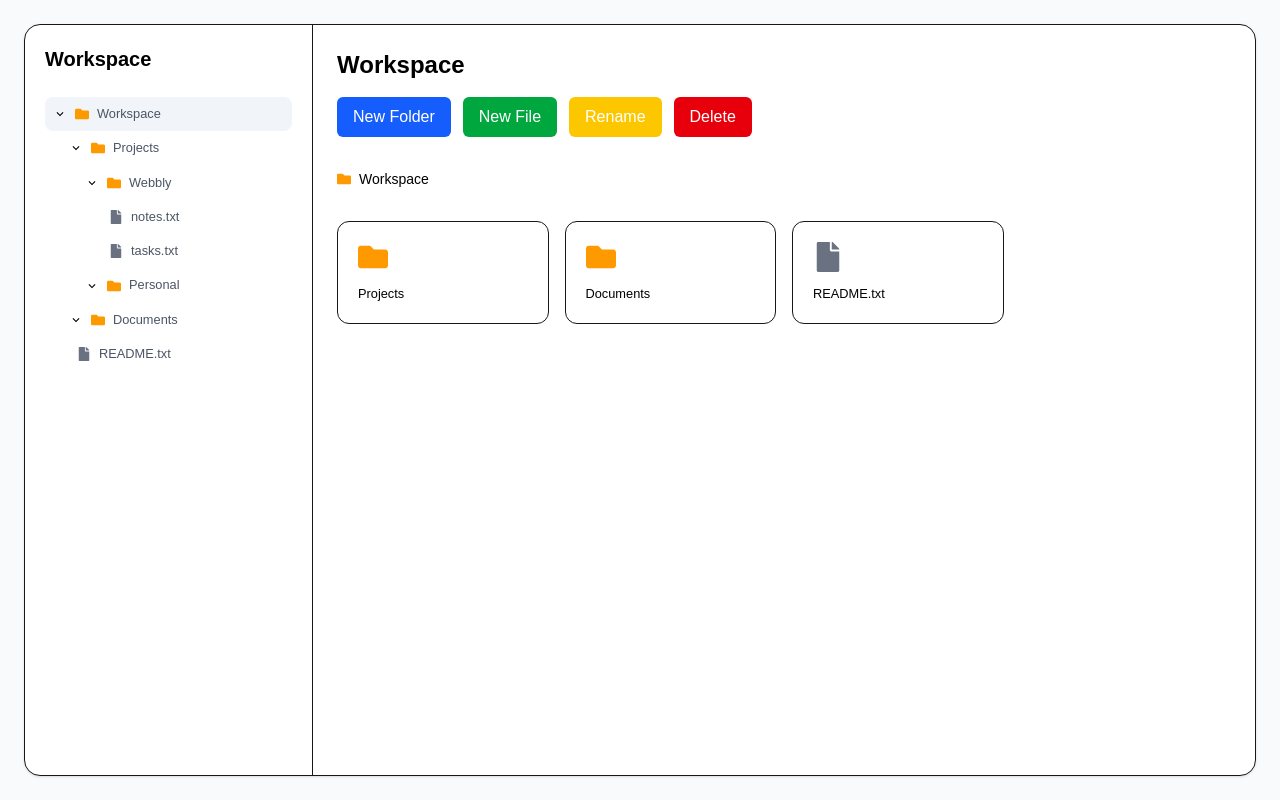
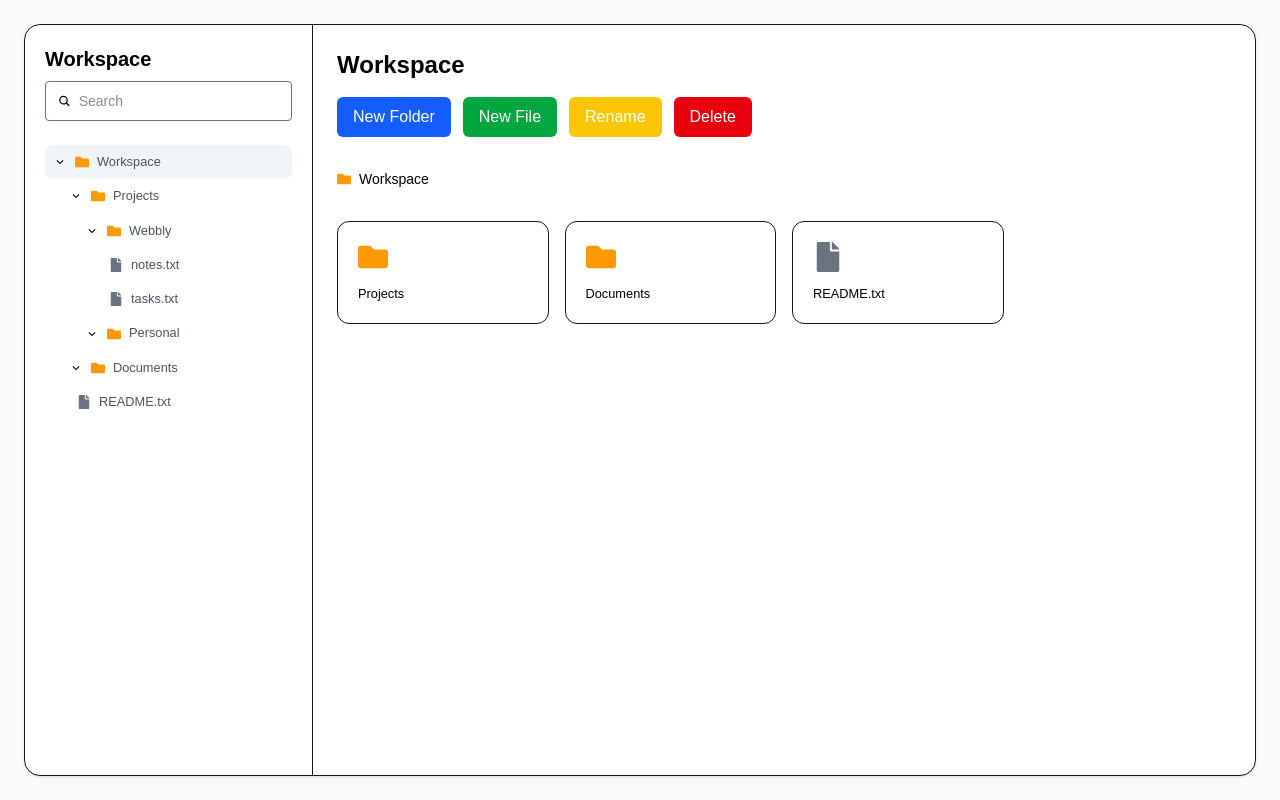
Before and after one commit to ehasunulislam/webbly_media_mini_workspace_explorer, a Next.js app: page / in a window 1280 px wide. Built offline with nearby package versions, Linux system fonts and the light colour scheme.

Commit message:
complete the search funcitonality

```diff
--- a/src/components/Breadcrumbs.tsx
+++ b/src/components/Breadcrumbs.tsx
@@ -1,6 +1,6 @@
 import { useWorkSpaceStore } from "@/store/workspace-store";
 import { getBreadcrumbs } from "@/helper/breadcrumbs.intial";
-import { FaFolder } from "react-icons/fa";
+import { FaFile, FaFolder } from "react-icons/fa";
 
 const Breadcrumbs = () => {
   const { items, selectedFolderId, setSelectedFolder } = useWorkSpaceStore();
@@ -18,7 +18,11 @@ const Breadcrumbs = () => {
             <li key={item.id}>
               {isLast ? (
                 <span className="inline-flex items-center gap-2 font-medium text-black">
-                  <FaFolder className="text-amber-500" />
+                  {item.type === "folder" ? (
+                    <FaFolder className="text-amber-500" />
+                    ) : (
+                    <FaFile className="text-gray-500" />
+                  )}
                   {item.name}
                 </span>
               ) : (
--- /dev/null
+++ b/src/components/Search.tsx
@@ -0,0 +1,59 @@
+"use client";
+
+import { searchItem } from "@/helper/search";
+import { ISearchProps } from "@/interfaces/search.interface";
+import { useState } from "react";
+import { FaFile, FaFolder } from "react-icons/fa";
+import { IoSearch } from "react-icons/io5";
+
+const Search = ({items, onSelect}: ISearchProps) => {
+  const [searchTerm, setSearchTerm] = useState("");
+  const searchResults = searchItem(items, searchTerm);
+
+  return (
+    <div className="relative mt-2 w-full">
+      <label className="input bg-transparent border-gray-500 text-black">
+        <IoSearch />
+        <input
+          type="search"
+          className="grow text-gray-400"
+          placeholder="Search"
+          value={searchTerm}
+          onChange={(e) => setSearchTerm(e.target.value)}
+        />
+      </label>
+
+      {searchTerm.trim() && (
+        <div className="absolute left-0 right-0 top-12 z-50 max-h-80 overflow-y-auto rounded-lg border bg-white p-2 shadow-lg">
+          {searchResults.length > 0 ? (
+            searchResults.map((item) => (
+              <button
+                key={item.id}
+                type="button"
+                onClick={() => {
+                  onSelect(item);
+                  setSearchTerm("");
+                }}
+                className="flex w-full cursor-pointer items-center gap-3 rounded-md px-3 py-2 text-left text-sm text-black hover:bg-gray-100"
+              >
+                {item.type === "folder" ? (
+                  <FaFolder className="text-amber-500" />
+                ) : (
+                  <FaFile className="text-gray-500" />
+                )}
+
+                <span>{item.name}</span>
+              </button>
+            ))
+          ) : (
+            <p className="px-3 py-2 text-sm text-gray-500">
+              No results found
+            </p>
+          )}
+        </div>
+      )}
+    </div>
+  );
+};
+
+export default Search;
--- a/src/components/Work-Space.tsx
+++ b/src/components/Work-Space.tsx
@@ -5,9 +5,10 @@ import { FaFile, FaFolder } from "react-icons/fa";
 import FolderTree from "./Folder-tree";
 import ButtonGroup from "./ButtonGroup";
 import Breadcrumbs from "./Breadcrumbs";
+import Search from "./Search";
 
 const WorkSpace = () => {
-  const { items, selectedFolderId } = useWorkSpaceStore();
+  const { items, selectedFolderId, setSelectedFolder } = useWorkSpaceStore();
 
   const rootFolder = items.find((item) => item.parentId === null);
 
@@ -18,6 +19,17 @@ const WorkSpace = () => {
         {/* sidebar  */}
         <aside className="w-72 border-r p-5">
           <h1 className="text-xl font-bold text-black">Workspace</h1>
+
+          <Search
+            items={items}
+            onSelect={(i) => {
+                if(i.type === "folder") {
+                    setSelectedFolder(i.id);
+                } else if (i.parentId) {
+                    setSelectedFolder(i.parentId);
+                }
+            }}
+          />
 
           <section className="mt-6">
             {rootFolder && <FolderTree item={rootFolder} />}
--- /dev/null
+++ b/src/helper/search.ts
@@ -0,0 +1,13 @@
+import { WorkspaceItem } from "@/types/workspace";
+
+export const searchItem = (items: WorkspaceItem[], searchTerm: string) => {
+    const trimSearch = searchTerm.trim();
+
+    if (!trimSearch) {
+        return [];
+    }
+
+    return items.filter((i) =>
+        i.name.toLowerCase().includes(trimSearch)
+    )
+}
--- /dev/null
+++ b/src/interfaces/search.interface.ts
@@ -0,0 +1,6 @@
+import { WorkspaceItem } from "@/types/workspace";
+
+export interface ISearchProps {
+  items: WorkspaceItem[];
+  onSelect: (item: WorkspaceItem) => void;
+}
```
